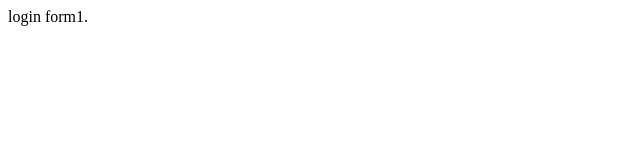
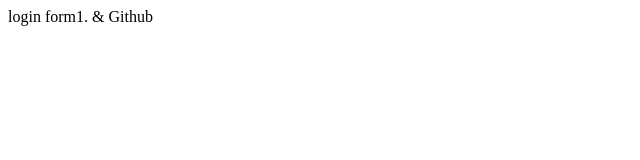
Before and after one commit to JumpAlang/firstgit, a plain HTML site: page index.html in a window 1280 px wide. Shown: the full height of the page, 0-640 px from the left. Drawn offline with Linux system fonts and the light colour scheme.

Commit message:
index changed by login

```diff
--- a/index.html
+++ b/index.html
@@ -6,5 +6,7 @@
 	</head>
 	<body>
 		login form1.
+		&
+		Github
 	</body>
 </html>
```
